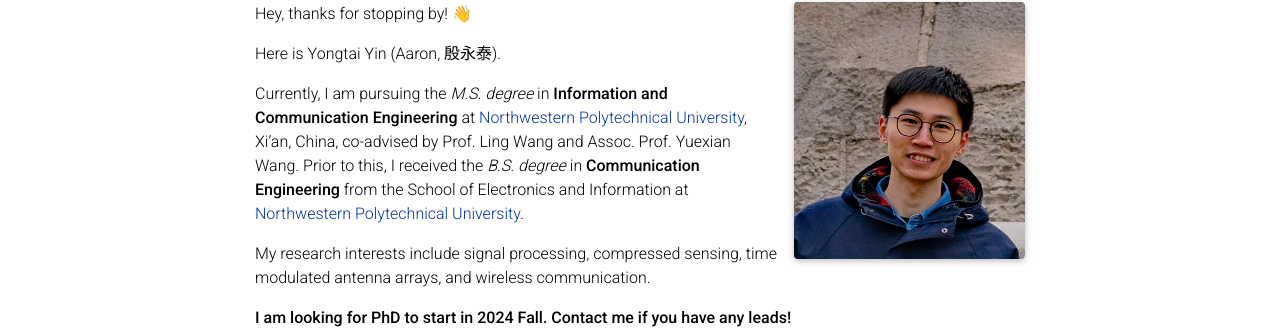
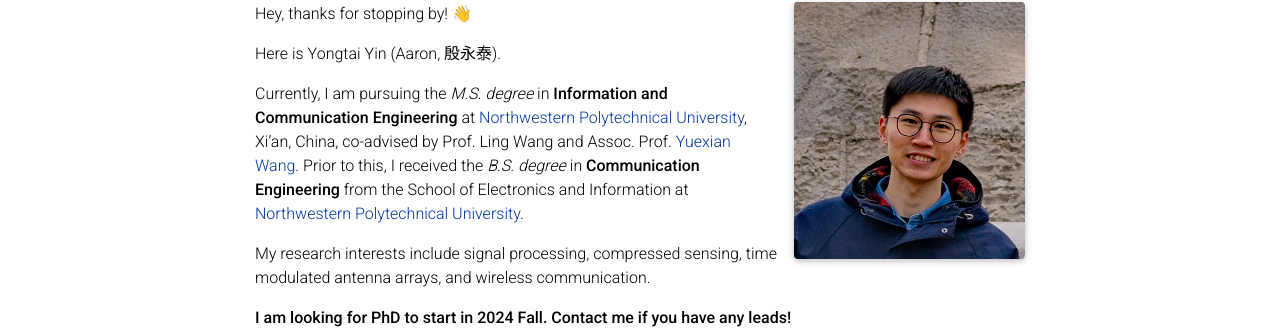
Before and after one commit to yongtai-yin/yongtai-yin.github.io, a Jekyll site: the page built from _pages/about.md, in a window 1280 px wide and 1073 px high. Shown: the part 199-528 px from the top of the window. Built offline with Jekyll 4.4.1, drawn with Linux system fonts in a browser that asks for light colours; full-size pictures stand in for the smaller copies a plugin makes; emoji names are drawn with the system emoji font; comment, search, counter and statistics services are not loaded; a style sheet for code colours, icons or effects is not loaded; part of the change alters nothing that is shown.

```diff
--- a/_pages/about.md
+++ b/_pages/about.md
@@ -22,7 +22,7 @@ Hey, thanks for stopping by! 👋
 
 Here is Yongtai Yin (Aaron, 殷永泰).
 
-Currently, I am pursuing the *M.S. degree* in **Information and Communication Engineering** at [Northwestern Polytechnical University](https://en.nwpu.edu.cn/), Xi'an, China, co-advised by Prof. Ling Wang and Assoc. Prof. Yuexian Wang. Prior to this, I received the *B.S. degree* in **Communication Engineering** from the School of Electronics and Information at [Northwestern Polytechnical University](https://en.nwpu.edu.cn/).
+Currently, I am pursuing the *M.S. degree* in **Information and Communication Engineering** at [Northwestern Polytechnical University](https://en.nwpu.edu.cn/), Xi'an, China, co-advised by Prof. Ling Wang and Assoc. Prof. [Yuexian Wang](https://orcid.org/0000-0002-3622-6162). Prior to this, I received the *B.S. degree* in **Communication Engineering** from the School of Electronics and Information at [Northwestern Polytechnical University](https://en.nwpu.edu.cn/).
 
 My research interests include signal processing, compressed sensing, time modulated antenna arrays, and wireless communication.
 
```
